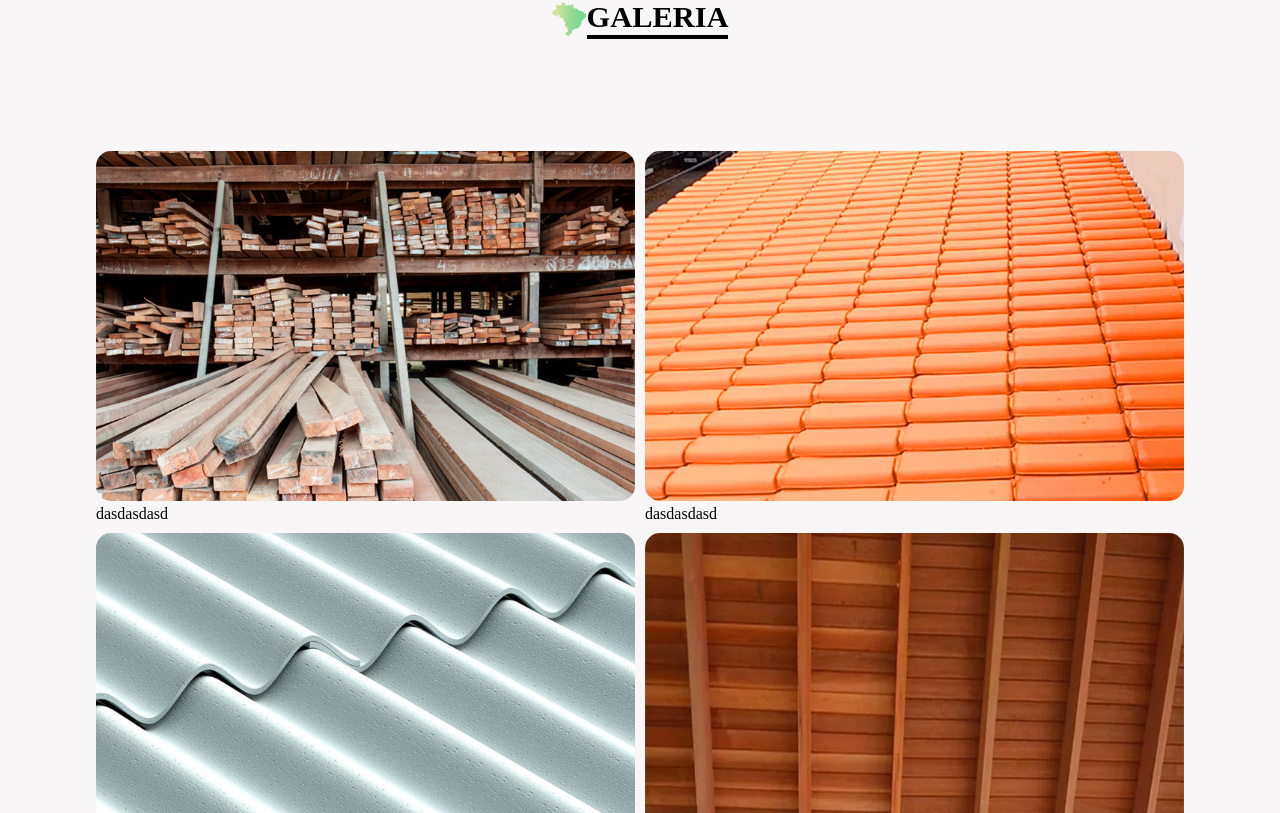
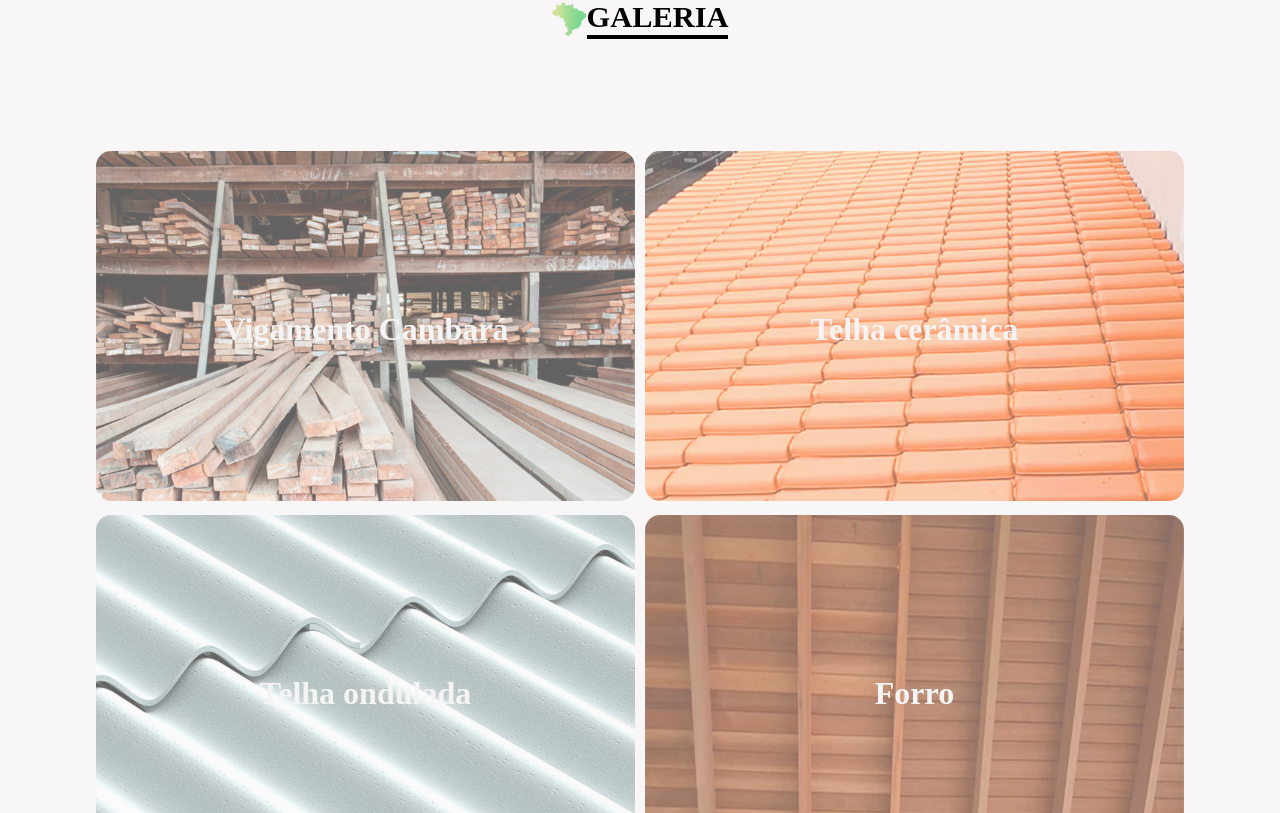
Before and after one commit to Madeibras/Madeibras, a React (Create React App) app: page /Telhado in a window 1280 px wide. Shown: the part 3427-4240 px from the top of the page. Built offline with nearby package versions, Linux system fonts and the light colour scheme.

Commit message:
cards galeria

```diff
--- a/package.json
+++ b/package.json
@@ -18,6 +18,7 @@
     "@types/react-router-dom": "^5.3.3",
     "animate.css": "^4.1.1",
     "emailjs": "^4.0.1",
+    "hex-to-rgba": "^2.0.1",
     "react": "^18.2.0",
     "react-alice-carousel": "^2.6.4",
     "react-context-api": "^1.0.2",
--- a/public/index.html
+++ b/public/index.html
@@ -2,6 +2,7 @@
 <html lang="pt-br">
   <head>
     <meta charset="utf-8" />
+    <base href="%PUBLIC_URL%/" />
     <link rel="icon" href="Assets/Favicon/favicon.ico" />
     <meta name="viewport" content="width=device-width, initial-scale=1" />
     <meta name="description" content="Web site created using create-react-app"/>
--- a/src/Components/Galley/index.tsx
+++ b/src/Components/Galley/index.tsx
@@ -2,6 +2,7 @@ import Button from 'Components/Button'
 import { useRef, useState } from 'react'
 import { AiFillCloseCircle } from 'react-icons/ai'
 import {FaArrowAltCircleRight, FaArrowAltCircleLeft} from 'react-icons/fa'
+import hexToRgba from 'hex-to-rgba'
 
 import * as C from './style'
 
@@ -10,22 +11,26 @@ type ICards = typeof Cards[0]
 const Cards = [
     {
         id: 1,
-        img: 'Assets/Sallers/MadeiraCambara.jpg'
+        img: 'Assets/Sallers/MadeiraCambara.jpg',
+        title: "Vigamento Cambará"
     },
 
     {
         id: 2,
-        img: 'Assets/Sallers/TelhaOndulada.jpg'
+        img: 'Assets/Sallers/TelhaOndulada.jpg',
+        title: "Telha cerâmica"
     },
 
     {
         id: 3,
-        img: 'Assets/Sallers/TelhaFibrocimento.jpg'
+        img: 'Assets/Sallers/TelhaFibrocimento.jpg',
+        title: "Telha ondulada"
     },
 
     {
         id: 4,
-        img: 'Assets/Sallers/ForroSerrado.jpg'
+        img: 'Assets/Sallers/ForroSerrado.jpg',
+        title: "Forro"
     }
 ]
 
@@ -120,12 +125,12 @@ const Gallery = () => {
         <C.Container>
             <C.Box >
                 {Cards.map((item, i) => (
-                    <div>
+                    <C.CardsInfo  >
                         <img
                         onClick={() => FilteredIndex(item)}
                         key={i} src={item.img} alt="" />
-                        <p>dasdasdasd</p>
-                    </div>
+                        <p>{item.title}</p>
+                    </C.CardsInfo>
                 ))}
             </C.Box>
 
@@ -135,7 +140,6 @@ const Gallery = () => {
                         {filterSalles.map((item: any) => (
                             <C.BoxImg key={item.id}>
                                 <img src={item.img} alt={item.title} />
-
                             </C.BoxImg>
                         ))}
                     </C.CardPoupUp>
--- a/src/Components/Galley/style.ts
+++ b/src/Components/Galley/style.ts
@@ -30,16 +30,11 @@ export const Box = styled.div`
     }
 
     img{
+        position: relative;
         width: 100%;
         height: 350px;
         object-fit: cover;
         border-radius: 15px;
-        cursor: pointer;
-
-        &:hover{
-            transition: all 0.2s ease-in;
-            opacity: 0.8;
-        }
 
         ${Media.Tablet}{
             height: 250px;
@@ -54,6 +49,38 @@ export const Box = styled.div`
             height: 120px;
             border-radius: 8px;
         }
+    }
+`
+
+export const CardsInfo = styled.div`
+    position: relative;
+    width: 100%;
+    text-align: center;
+    font-family: 'Poppins';
+    opacity: 0.6;
+    cursor: pointer;
+
+    p{
+        position: absolute;
+        width: 100%;
+        top: 45%;
+        right: 0;
+        color: #F4F4F4;
+        font-size: 2rem;
+        font-weight: 600;
+
+        ${Media.Tablet}{
+            font-size: 1.2rem;
+        }
+
+        ${Media.MobileM}{
+            font-size: 0.7rem;
+        }
+    }
+
+    &:hover{
+        transition: all 0.2s ease-in;
+        opacity: 1;
     }
 `
 
@@ -102,6 +129,7 @@ export const CardPoupUp = styled.div`
 `
 
 export const BoxImg = styled.div`
+    position: relative;
     width: 100%;
     height: 600px;
     padding: 5px;
@@ -123,6 +151,8 @@ export const BoxImg = styled.div`
         height: 100%;
         border-radius: 15px;
     }
+
+
 `
 
 
--- a/src/Router.tsx
+++ b/src/Router.tsx
@@ -4,12 +4,12 @@ import { BrowserRouter as Router, Routes, Route } from "react-router-dom"
 import Roof from "Pages/Roof"
 
 
-export default function RouterDOM () {
+export default function RouterDOM (props: any) {
 
     return (
-        <Router>
+        <Router basename={props.basename}>
             <GlobalStyle />
-            <Routes>
+            <Routes >
                 <Route path="/" element={<Home/>} />
                 <Route path="/Telhado" element={<Roof/>} />
             </Routes>
--- a/src/index.tsx
+++ b/src/index.tsx
@@ -3,6 +3,7 @@ import ReactDOM from 'react-dom/client';
 import RouterDOM from 'Router';
 import {DarkThemeProvider} from './Common/darkModeContext.d'
 
+const baseUrl = document.getElementsByTagName('base')[0].getAttribute('href')
 const root = ReactDOM.createRoot(
   document.getElementById('root') as HTMLElement
 );
@@ -10,7 +11,7 @@ const root = ReactDOM.createRoot(
 root.render(
     <React.StrictMode>
       <DarkThemeProvider>
-          <RouterDOM />
+          <RouterDOM basename={baseUrl} />
       </DarkThemeProvider>
     </React.StrictMode>
 
```
Also changed, not shown: 2 other files (tests, documents, lock files or other folders).
